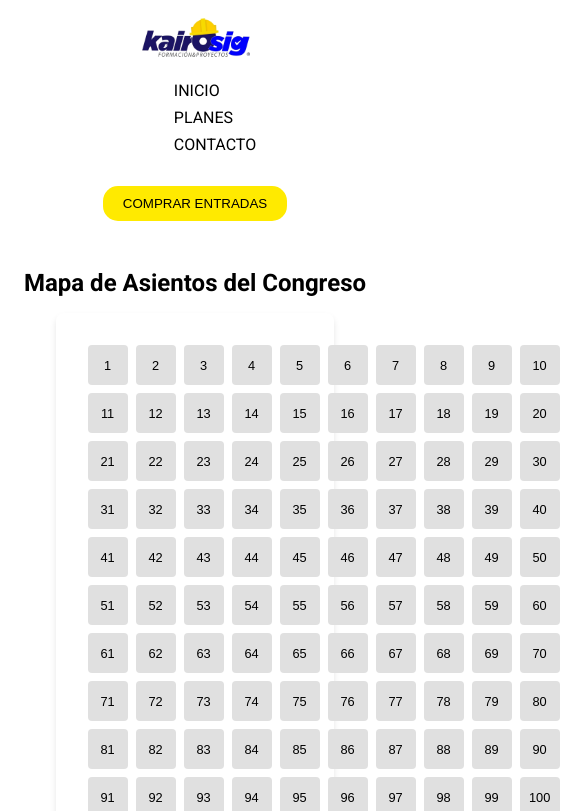
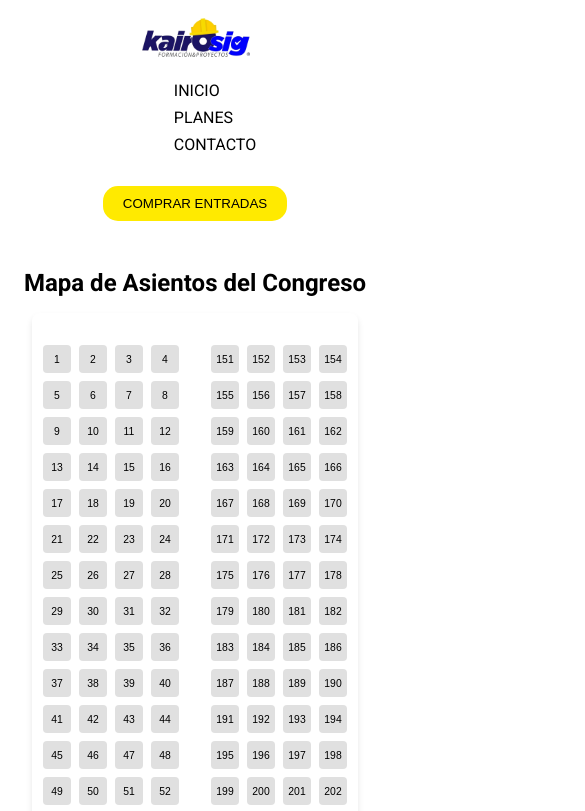
Before and after one commit to McJeanPierre/Froted-Kairosig, a React (Vite) app: page /asientos in a window 390 px wide. Shown: the top 811 px of the page, 585 px wide, since content can reach past the window. Built offline with nearby package versions, Linux system fonts and the light colour scheme.

Commit message:
Correcciones

```diff
--- a/index.html
+++ b/index.html
@@ -5,6 +5,7 @@
     <link rel="icon" type="image/svg+xml" href="/vite.svg" />
     <meta name="viewport" content="width=device-width, initial-scale=1.0" />
     <link rel="stylesheet" href="https://fonts.googleapis.com/css2?family=Roboto:wght@400;700&display=swap">
+    <link rel="stylesheet" href="https://cdnjs.cloudflare.com/ajax/libs/font-awesome/6.0.0-beta3/css/all.min.css" integrity="sha512-Fo3rlrZj/k7ujTnHs6zqz9f1UN9DA1TKDe8/yvRmn4pH+TAfBC1e0khJD5WS5A9t2lfbuB8AxgkMVR5eZ2P/Yg==" crossorigin="anonymous" referrerpolicy="no-referrer" />
     <title>Vite + React</title>
   </head>
   <body>
--- a/src/Asientos.css
+++ b/src/Asientos.css
@@ -19,31 +19,34 @@
 
 .seat-map {
   background-color: white;
-  padding: 2rem;
+  padding: 1.5rem;
   border-radius: 0.5rem;
   box-shadow: 0 4px 6px rgba(0, 0, 0, 0.1);
+  display: flex;
+  justify-content: center;
+  width: 90%; /* Aumenta el tamaño para cubrir más área */
+  max-width: 1200px; /* Limita el tamaño máximo para pantallas grandes */
 }
 
 .seat-grid-container {
-  display: flex;
-  justify-content: center;
-  gap: 2rem;
-  margin-bottom: 1rem;
+  display: grid;
+  grid-template-columns: repeat(2, 1fr); /* Mantiene 2 columnas */
+  gap: 2rem; /* Espacio entre los dos grupos de asientos */
 }
 
 .seat-grid {
   display: grid;
-  grid-template-columns: repeat(10, 1fr);
+  grid-template-columns: repeat(15, 1fr); /* 15 asientos por fila */
   gap: 0.5rem;
 }
 
 .seat {
-  width: 2rem;
-  height: 2rem;
+  width: 3rem; /* Aumenta el tamaño del asiento */
+  height: 3rem; /* Aumenta el tamaño del asiento */
   display: flex;
   align-items: center;
   justify-content: center;
-  font-size: 0.75rem;
+  font-size: 0.85rem; /* Ajusta el tamaño del texto */
   border-radius: 0.25rem;
   cursor: pointer;
   border: none;
@@ -72,8 +75,8 @@
 }
 
 .stage {
-  width: 75%;
-  height: 0.5rem;
+  width: 100%; /* Ajusta el tamaño de la etapa al 100% del contenedor */
+  height: 0.75rem;
   background-color: #d1d5db;
   border-radius: 0.25rem;
   margin: 1rem auto 0;
@@ -104,3 +107,34 @@
 .random-button {
   background-color: #3b82f6;
 }
+
+/* Ajustes para dispositivos más pequeños */
+@media (max-width: 768px) {
+  .seat-grid {
+    grid-template-columns: repeat(10, 1fr); /* Ajusta a 10 columnas en pantallas pequeñas */
+  }
+}
+
+
+/* Ajustes para dispositivos móviles */
+@media (max-width: 768px) {
+  .seat-grid {
+    grid-template-columns: repeat(5, 1fr); /* Cambia a 5 columnas en pantallas pequeñas */
+  }
+  .seat {
+    width: 2rem; /* Reduce el tamaño del asiento en dispositivos móviles */
+    height: 2rem;
+    font-size: 0.75rem; /* Ajusta el tamaño del texto */
+  }
+}
+
+@media (max-width: 480px) {
+  .seat-grid {
+    grid-template-columns: repeat(4, 1fr); /* Ajusta a 4 columnas en pantallas más pequeñas */
+  }
+  .seat {
+    width: 1.75rem; /* Reduce aún más el tamaño del asiento en pantallas muy pequeñas */
+    height: 1.75rem;
+    font-size: 0.65rem; /* Reduce el tamaño del texto */
+  }
+}
--- a/src/PanelAdmin.css
+++ b/src/PanelAdmin.css
@@ -16,7 +16,7 @@
 }
 
 .seat-map {
-  width: 60%;
+  width: 65%;
   background-color: white;
   padding: 2rem;
   border-radius: 8px;
@@ -256,3 +256,32 @@
   border-radius: 8px; /* Añade bordes redondeados */
   border: 1px solid #ccc; /* Añade un borde alrededor de la imagen */
 }
+
+/* Ajustes para pantallas más pequeñas */
+@media (max-width: 768px) {
+  .panel-content {
+    flex-direction: column; /* Cambia a layout de columna en pantallas pequeñas */
+    align-items: center;
+  }
+
+  .seat-map, .client-form {
+    width: 73%; /* Asegura que los elementos ocupen todo el ancho disponible */
+    margin-bottom: 1.5rem; /* Añade un espacio entre los elementos */
+  }
+
+  .seat-grid {
+    grid-template-columns: repeat(5, 1fr); /* Ajusta el grid a 5 columnas en pantallas pequeñas */
+  }
+}
+
+@media (max-width: 480px) {
+  .seat-grid {
+    grid-template-columns: repeat(4, 1fr); /* Ajusta a 4 columnas en pantallas aún más pequeñas */
+  }
+
+  .seat {
+    width: 1.75rem; /* Reduce el tamaño del asiento en pantallas pequeñas */
+    height: 1.75rem;
+    font-size: 0.65rem; /* Ajusta el tamaño del texto */
+  }
+}
```
Also changed, not shown: public/asiento.png (added), src/Asientos.jsx (line endings or trailing spaces).
